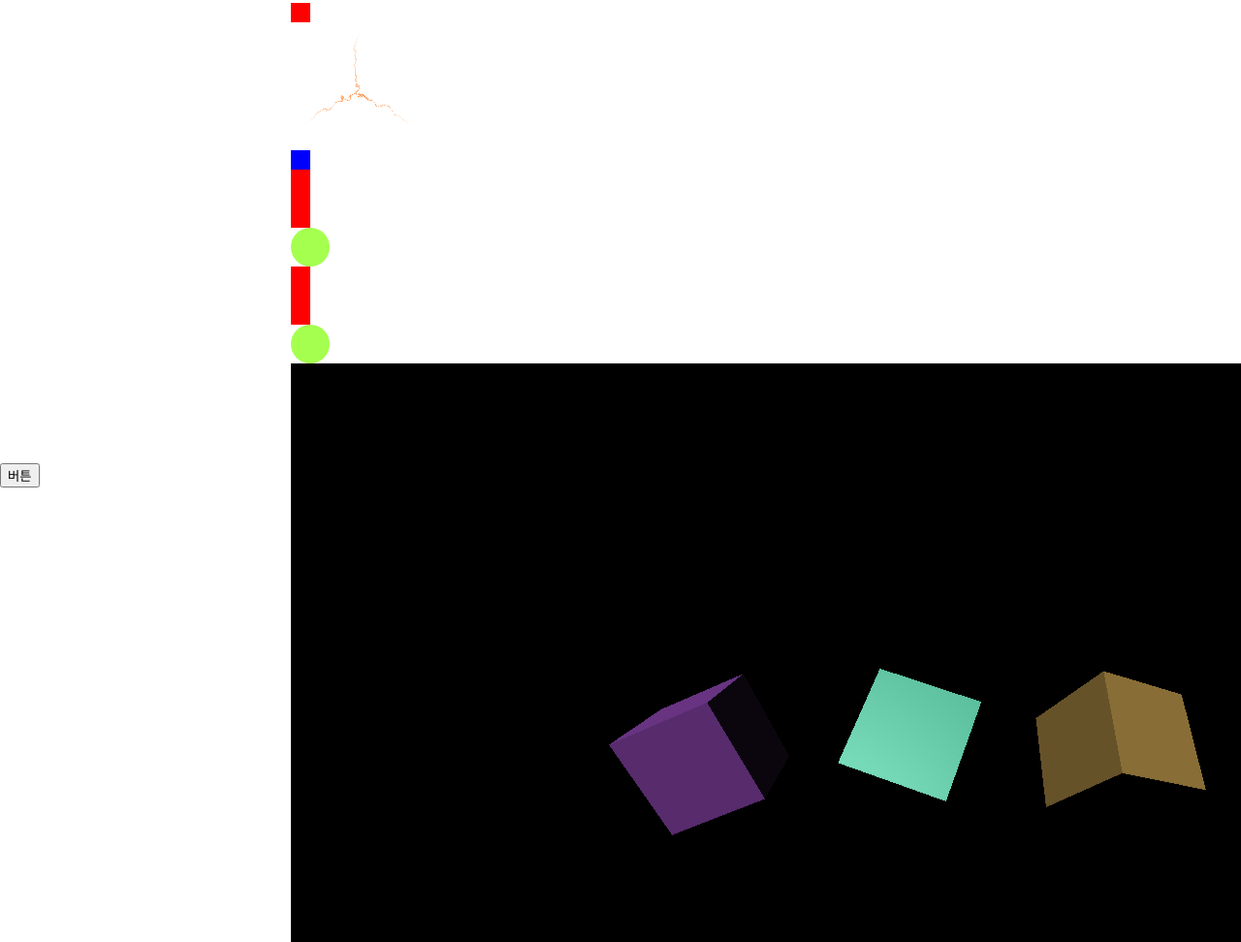
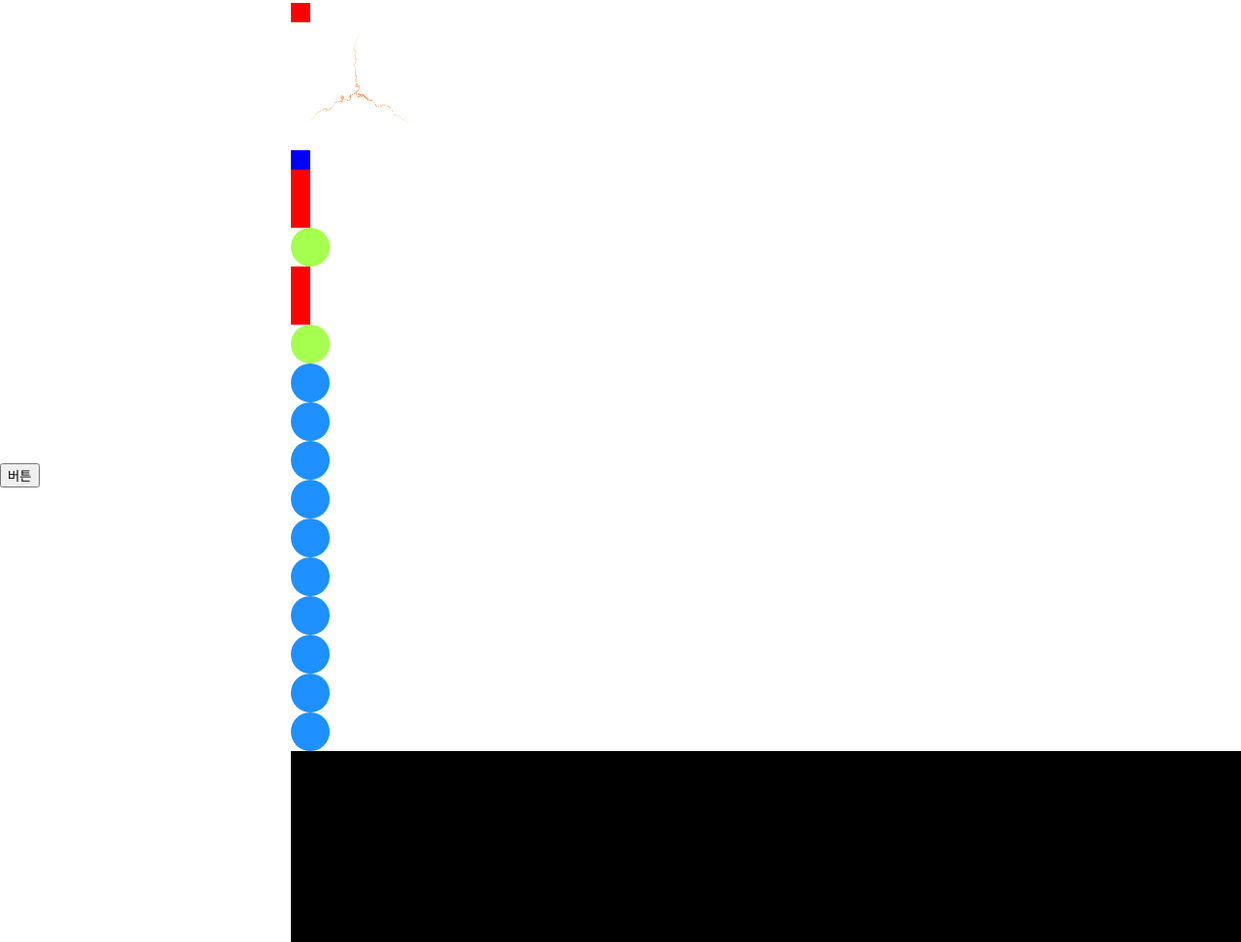
Before and after one commit to taenykim/web-graphics-playground, a website built with webpack: page src/animejs/index.html in a window 1280 px wide. Shown: the part 297-1269 px from the top of the page at 97% size. Built offline with nearby package versions, Linux system fonts and the light colour scheme.

Commit message:
add stagger easing

```diff
--- a/src/animejs/index.html
+++ b/src/animejs/index.html
@@ -34,6 +34,15 @@
         width: 40px;
         height: 40px;
         color: #a4ff4f;
+        background-color: currentColor;
+        border-radius: 50%;
+      }
+
+      .staggering-easing-demo .el {
+        position: relative;
+        width: 40px;
+        height: 40px;
+        color: dodgerblue;
         background-color: currentColor;
         border-radius: 50%;
       }
@@ -99,6 +108,18 @@
     <div class="property-keyframes-demo">
       <div class="el"></div>
     </div>
+    <div class="staggering-easing-demo">
+      <div class="el"></div>
+      <div class="el"></div>
+      <div class="el"></div>
+      <div class="el"></div>
+      <div class="el"></div>
+      <div class="el"></div>
+      <div class="el"></div>
+      <div class="el"></div>
+      <div class="el"></div>
+      <div class="el"></div>
+    </div>
     <script type="module" src="./index.js"></script>
     <button class="button">버튼</button>
   </body>
--- a/src/animejs/index.ts
+++ b/src/animejs/index.ts
@@ -178,3 +178,9 @@
   easing: "easeOutElastic(1, .8)",
   loop: true,
 });
+
+anime({
+  targets: ".staggering-easing-demo .el",
+  translateX: 270,
+  delay: anime.stagger(1000, { easing: "easeOutQuad" }),
+});
```
